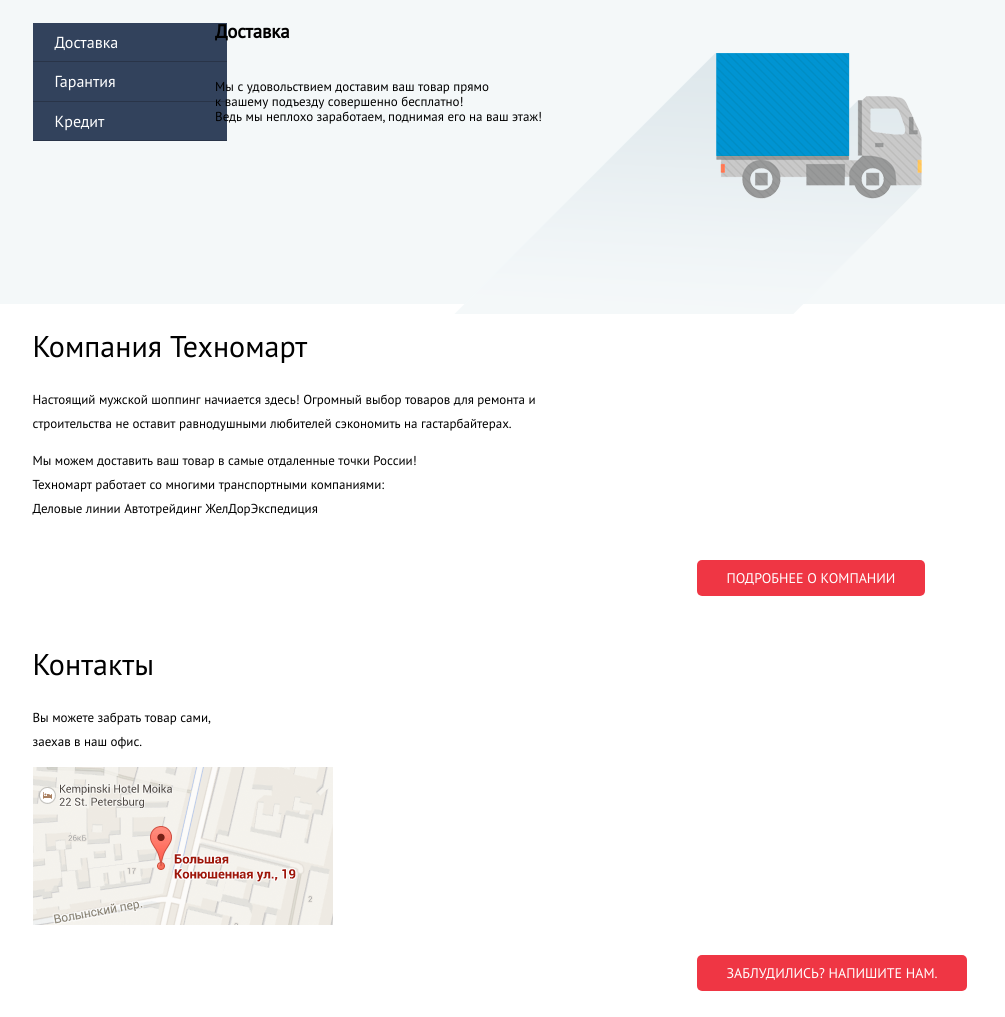
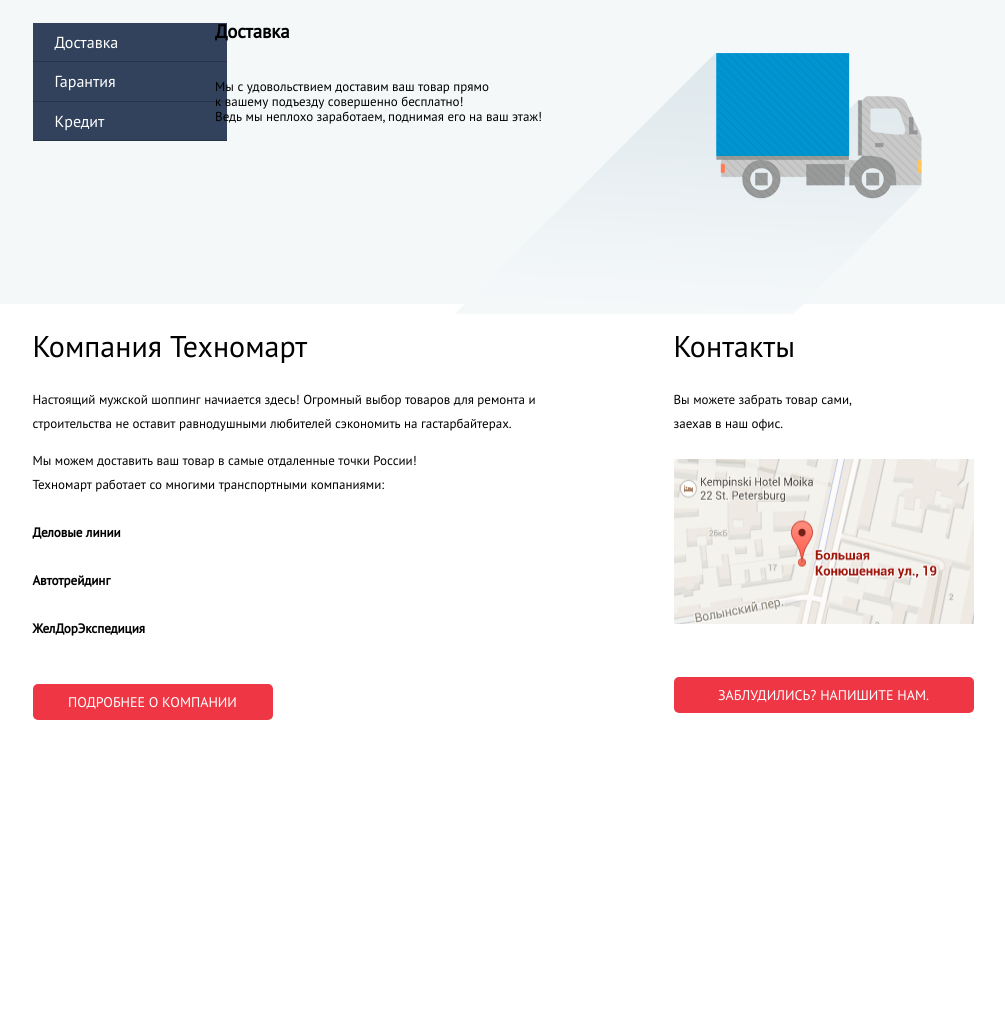
Before and after one commit to suvarec/1168563-technomart-26, a plain HTML site: page index.html in a window 1280 px wide. Shown: the part 2056-3073 px from the top of the page, without its empty margins (137-1142 px from the left). After the commit the page ends 2870 px from the top, so only its background shows below. Drawn offline with nearby package versions, Linux system fonts and the light colour scheme; a web font is replaced by a local one.

Commit message:
Верстка блока .company-information и наполнение его стилями.

```diff
--- a/css/style.css
+++ b/css/style.css
@@ -374,12 +374,6 @@ header {
   right: 220px;
 }
 
-.company-information {
-  display: flex;
-  flex-wrap: wrap;
-  justify-content: space-between;
-}
-
 .services h2,
 .company-information h2 {
   font-style: normal;
@@ -395,12 +389,51 @@ header {
   line-height: 24px;
 }
 
-.company-information-btn {
-  display: inline-block;
-  margin: 26px 0 26px 664px ;
-  padding: 10px 30px 10px;
+.company-information-wrapper {
+  display: flex;
+  justify-content: space-between;
+  min-height: 510px;
+}
+
+.about-company  {
+  display: flex;
+  flex-direction: column;
+  width: 510px;
+  min-height: 370px;
+}
+
+.contacts {
+  display: flex;
+  flex-direction: column;
+  wdth: 300ppx;
+  min-height: 370px;
+}
+
+.contacts img {
+  margin-top: 10px;
+}
+
+.about-company-description span {
+  font-weight: bold;
+}
+
+.company-btn {
+  margin-top: 30px;
+  padding: 10px;
+  width: 220px;
   font-size: 14px;
+  text-align: center;
   background-color: #EF3644;
   border-radius: 5px;
   text-transform: uppercase;
 }
+
+.company-contacts-btn {
+  margin-top: 50px;
+  padding: 10px;
+  font-size: 14px;
+  text-align: center;
+  background-color: #EF3644;
+  border-radius: 5px;
+  text-transform: uppercase;
+}
--- a/index.html
+++ b/index.html
@@ -191,7 +191,9 @@
       </section>
       <section class="company-information">
         <div class="container">
+          <div class="company-information-wrapper">
               <div class="about-company">
+                <div class="about-company-description">
                   <h2>Компания Техномарт</h2>
                   <p>
                     Настоящий мужской шоппинг начиается здесь! Огромный выбор товаров для ремонта и<br>
@@ -199,21 +201,30 @@
                   </p>
                   <p>
                     Мы можем доставить ваш товар в самые отдаленные точки России!<br>
-            Техномарт работает со многими транспортными компаниями:<br>
-            <span>Деловые линии</span>
-            <span>Автотрейдинг</span>
+                    Техномарт работает со многими транспортными компаниями:<br><br>
+                    <span>Деловые линии</span><br><br>
+                    <span>Автотрейдинг</span><br><br>
                     <span>ЖелДорЭкспедиция</span>
                   </p>
-          <a href="" class="company-information-btn">Подробнее о компании</a>
+                </div>
+                <div class="about-company-btn">
+                  <a href="#" class="company-btn">Подробнее о компании</a>
+                </div>
               </div>
               <div class="contacts">
+                <div class="contacts-description">
                   <h2>Контакты</h2>
                   <p>
                     Вы можете забрать товар сами,<br>
                     заехав в наш офис.
                   </p>
-          <img src="./img/company-location-map.png" name="company-location-map" width="" height="" alt="Местоположение компании">
-          <a href="#" class="company-information-btn">Заблудились? Напишите нам.</a>
+                  <img src="./img/company-location-map.png" name="company-location-map" width="300" height="165" alt="Местоположение компании">
+                </div>
+                <div class="contacts-btn">
+                 <a href="#" class="company-contacts-btn">Заблудились? Напишите нам.</a>
+                </div>
+              </div>
+           </div>
           </div>
         </div>
       </section>
```
Lines whose indentation alone changed are shown as unchanged.
